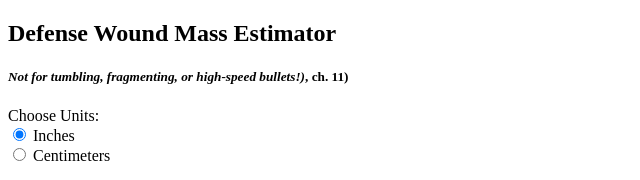
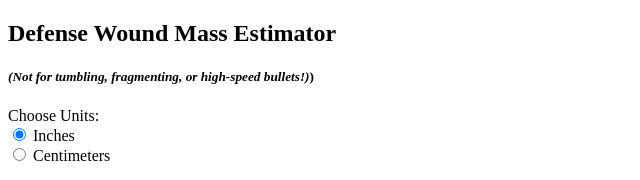
Before and after one commit to pettypace/virgel, a plain HTML site: page duncan.html in a window 1280 px wide. Shown: the top 180 px of the page, 0-640 px from the left. Drawn offline with Linux system fonts and the light colour scheme.

Commit message:
Update duncan.html

```diff
--- a/duncan.html
+++ b/duncan.html
@@ -24,7 +24,7 @@
 </head>
 <body>
     <h2>Defense Wound Mass Estimator</h2>
-    <h5><i>Not for tumbling, fragmenting, or high-speed bullets!)</i>, ch. 11)</h5>
+    <h5><i>(Not for tumbling, fragmenting, or high-speed bullets!)</i>)</h5>
     <form onsubmit="event.preventDefault(); calculateWoundMass();">
 
    <label for="unitSystem">Choose Units:</label><br>
```
